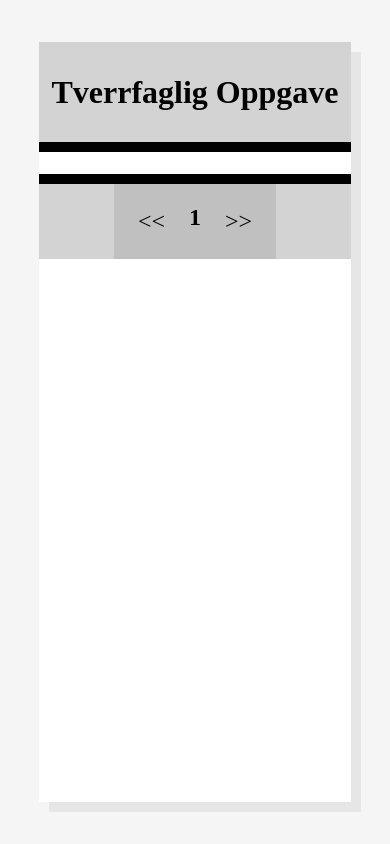
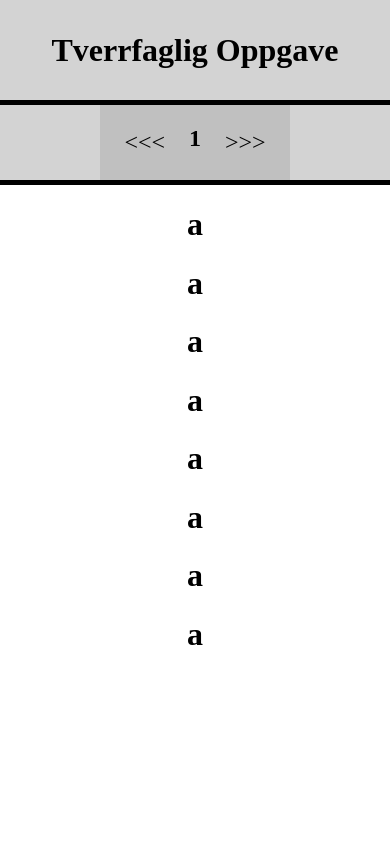
Before and after one commit to Oksnes/Oksnes.github.io, a plain HTML site: page tverrfagelig/index.html in a window 390 px wide. Drawn offline with Linux system fonts and the light colour scheme.

Commit message:
Improved the css

```diff
--- a/tverrfagelig/index.html
+++ b/tverrfagelig/index.html
@@ -13,19 +13,38 @@
             <h1>Tverrfaglig Oppgave</h1>
         </div>
 
-        <div id="main">
-            <h1></h1>
-            <p></p>
-        </div>
-
         <div id="pages">
             <nav>
                 <ul>
-                    <li><a href=""><<</a></li>
+                    <li><a href=""><<<</a></li>
                     <li><h1>1</h1></li>
-                    <li><a href="brukerinput.html">>></a></li>
+                    <li><a href="side2.html">>>></a></li>
                 </ul>
             </nav>
+        </div>
+
+        <div id="main">
+            <h1>a</h1>
+            <h1>a</h1>
+            <h1>a</h1>
+            <h1>a</h1>
+            <h1>a</h1>
+            <h1>a</h1>
+            <h1>a</h1>
+
+            <h1>a</h1>
+            <h1>a</h1>
+            <h1>a</h1>
+
+            <h1>a</h1>
+            <h1>a</h1>
+            <h1>a</h1>
+
+            <h1>a</h1>
+            <h1>a</h1>
+            <h1>a</h1>
+
+            <p>a</p>
         </div>
     </main>
 </body>
--- a/tverrfagelig/style.css
+++ b/tverrfagelig/style.css
@@ -20,7 +20,7 @@ main{
 
 #header{
     height: 100px;
-    border-bottom: 10px black solid;
+    border-bottom: 5px black solid;
     display: flex;
     align-items: center;
     justify-content: center;
@@ -29,11 +29,15 @@ main{
 
 #main{
     text-align: center;
-    border-bottom: 10px black solid;
+    background-color: white;
+    overflow-y:auto;
+    scrollbar-width: none;
+    height: 470px;
 }
 
 #pages {
     background-color:lightgray;
+    border-bottom: 5px black solid;
 }
 
 nav ul{
@@ -57,3 +61,10 @@ nav ul li a{
     font-size: 1.5rem;
 
 }
+
+@media screen and (max-width: 800px) {
+    main {
+        height: 100%;
+        width: 100%;
+    }
+}
```
Also changed, not shown: tverrfagelig/side2.html (renamed from tverrfagelig/brukerinput.html, +7 -6 lines).
